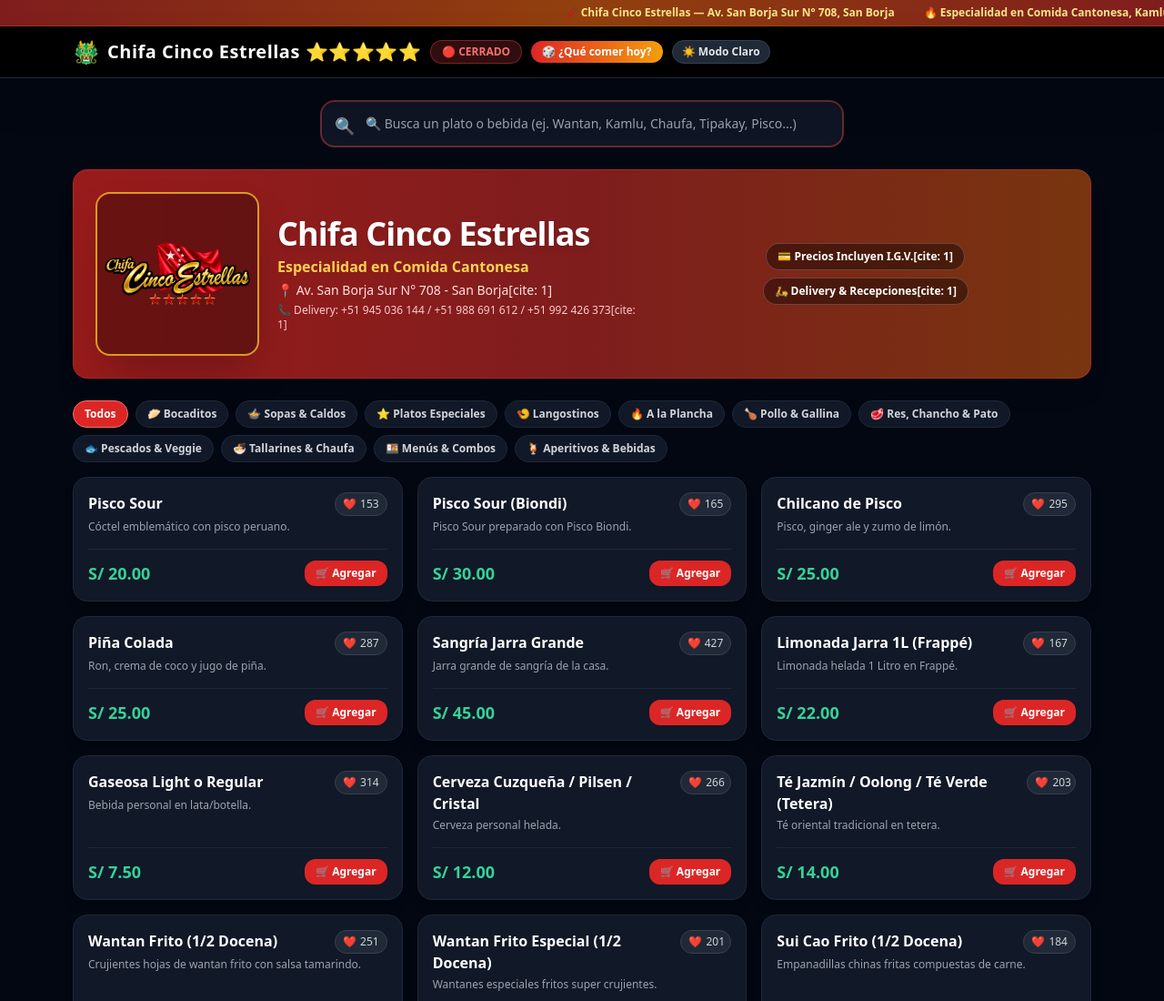
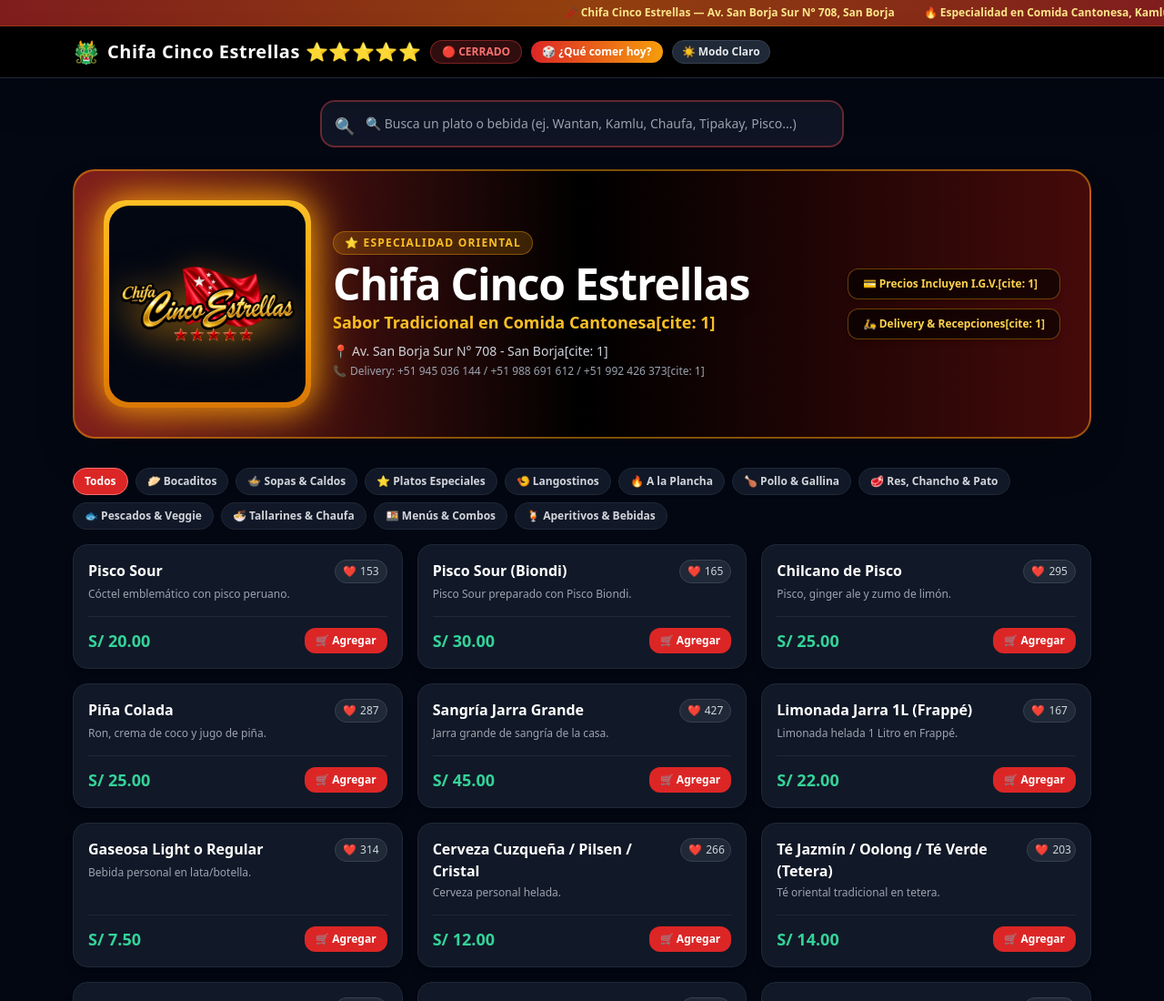
Before and after one commit to Leandro-Zamora-C/chifa-cinco-estrellas, a plain HTML site: page index.html in a window 1280 px wide. Shown: the top 1100 px of the page at 91% size. Drawn offline with nearby package versions, Linux system fonts and the light colour scheme.

Commit message:
Efecto dorado resplandeciente para resaltar el logo principal

```diff
--- a/index.html
+++ b/index.html
@@ -27,6 +27,16 @@
             100% { border-color: #ef4444; box-shadow: 0 0 15px rgba(239, 68, 68, 0.5); }
         }
         .card-destacada-neon { animation: borderGlow 3s infinite linear; }
+
+        /* EFECTO DE GLOW / RESPLANDOR DORADO PARA EL LOGO */
+        @keyframes logoGlow {
+            0% { box-shadow: 0 0 20px rgba(245, 158, 11, 0.6), 0 0 40px rgba(239, 68, 68, 0.4); }
+            50% { box-shadow: 0 0 35px rgba(245, 158, 11, 0.9), 0 0 60px rgba(245, 158, 11, 0.6); }
+            100% { box-shadow: 0 0 20px rgba(245, 158, 11, 0.6), 0 0 40px rgba(239, 68, 68, 0.4); }
+        }
+        .logo-destacado-glow {
+            animation: logoGlow 2.5s infinite ease-in-out;
+        }
 
         .item-menu { transition: all 0.3s ease-in-out; }
         .item-menu.oculto { display: none !important; opacity: 0; transform: scale(0.95); }
@@ -93,23 +103,33 @@
             </div>
         </div>
 
-        <!-- Banner Chifa con LOGO CORREGIDO COMPLETO -->
-        <div data-aos="fade-down" class="bg-gradient-to-r from-red-800 via-red-900 to-amber-900 p-6 rounded-2xl shadow-xl border border-red-500/30 text-white flex flex-col md:flex-row justify-between items-center gap-6 mb-6">
-            <div class="flex flex-col sm:flex-row items-center gap-5 text-center sm:text-left">
-                <!-- LOGO COMPLETO Y AJUSTADO -->
-                <div class="bg-black/30 p-2 rounded-2xl border-2 border-amber-400/80 shadow-2xl flex justify-center items-center backdrop-blur-sm shrink-0">
-                    <img src="assets/images/logo-chifa.png" onerror="this.src='https://images.unsplash.com/photo-1525755662778-989d0524087e?auto=format&fit=crop&w=400&q=80'" alt="Logo Chifa Cinco Estrellas" class="w-32 h-32 sm:w-36 sm:h-36 md:w-40 md:h-40 object-contain transition transform hover:scale-105 duration-300">
+        <!-- Banner Chifa con LOGO IMPACTANTE Y DORADO -->
+        <div data-aos="fade-down" class="bg-gradient-to-r from-red-900 via-black to-red-950 p-6 sm:p-8 rounded-3xl shadow-2xl border-2 border-amber-500/50 text-white flex flex-col md:flex-row justify-between items-center gap-6 mb-8 relative overflow-hidden">
+
+            <div class="flex flex-col sm:flex-row items-center gap-6 text-center sm:text-left z-10">
+                <!-- CONTENEDOR DEL LOGO GRANDE Y RESPLANDECIENTE -->
+                <div class="logo-destacado-glow bg-gradient-to-b from-amber-400 via-amber-500 to-amber-600 p-1.5 rounded-3xl shadow-2xl shrink-0 transition transform hover:scale-105 duration-300">
+                    <div class="bg-gray-950 p-3 rounded-[22px] flex justify-center items-center">
+                        <img src="assets/images/logo-chifa.png" onerror="this.src='https://images.unsplash.com/photo-1525755662778-989d0524087e?auto=format&fit=crop&w=400&q=80'" alt="Logo Chifa Cinco Estrellas" class="w-36 h-36 sm:w-44 sm:h-44 md:w-48 md:h-48 object-contain drop-shadow-[0_10px_20px_rgba(245,158,11,0.5)]">
+                    </div>
                 </div>
+
                 <div>
-                    <h2 class="text-3xl md:text-4xl font-black tracking-tight drop-shadow-md text-white">Chifa Cinco Estrellas</h2>
-                    <p class="text-amber-300 font-bold text-sm sm:text-base mt-1">Especialidad en Comida Cantonesa</p>
-                    <p class="text-red-100 text-xs sm:text-sm mt-1">📍 Av. San Borja Sur N° 708 - San Borja[cite: 1]</p>
-                    <p class="text-red-200 text-xs mt-1">📞 Delivery: +51 945 036 144 / +51 988 691 612 / +51 992 426 373[cite: 1]</p>
+                    <span class="bg-amber-500/20 text-amber-400 text-xs font-black px-3 py-1 rounded-full border border-amber-500/40 uppercase tracking-widest inline-block mb-2">⭐ Especialidad Oriental</span>
+                    <h2 class="text-3xl sm:text-4xl md:text-5xl font-black tracking-tight text-white drop-shadow-lg">Chifa Cinco Estrellas</h2>
+                    <p class="text-amber-400 font-extrabold text-base sm:text-lg mt-1">Sabor Tradicional en Comida Cantonesa[cite: 1]</p>
+                    <p class="text-gray-300 text-xs sm:text-sm mt-2 flex items-center justify-center sm:justify-start gap-1">
+                        <span>📍</span> Av. San Borja Sur N° 708 - San Borja[cite: 1]
+                    </p>
+                    <p class="text-gray-400 text-xs mt-1 flex items-center justify-center sm:justify-start gap-1">
+                        <span>📞</span> Delivery: +51 945 036 144 / +51 988 691 612 / +51 992 426 373[cite: 1]
+                    </p>
                 </div>
             </div>
-            <div class="flex flex-wrap gap-2 text-xs justify-center">
-                <span class="bg-black/40 border border-white/20 px-3 py-1.5 rounded-full font-bold">💳 Precios Incluyen I.G.V.[cite: 1]</span>
-                <span class="bg-black/40 border border-white/20 px-3 py-1.5 rounded-full font-bold">🛵 Delivery & Recepciones[cite: 1]</span>
+
+            <div class="flex flex-wrap md:flex-col gap-2.5 text-xs justify-center z-10">
+                <span class="bg-black/60 border border-amber-500/40 text-amber-300 px-4 py-2 rounded-xl font-bold shadow-md flex items-center gap-1.5">💳 Precios Incluyen I.G.V.[cite: 1]</span>
+                <span class="bg-black/60 border border-amber-500/40 text-amber-300 px-4 py-2 rounded-xl font-bold shadow-md flex items-center gap-1.5">🛵 Delivery & Recepciones[cite: 1]</span>
             </div>
         </div>
 
```
